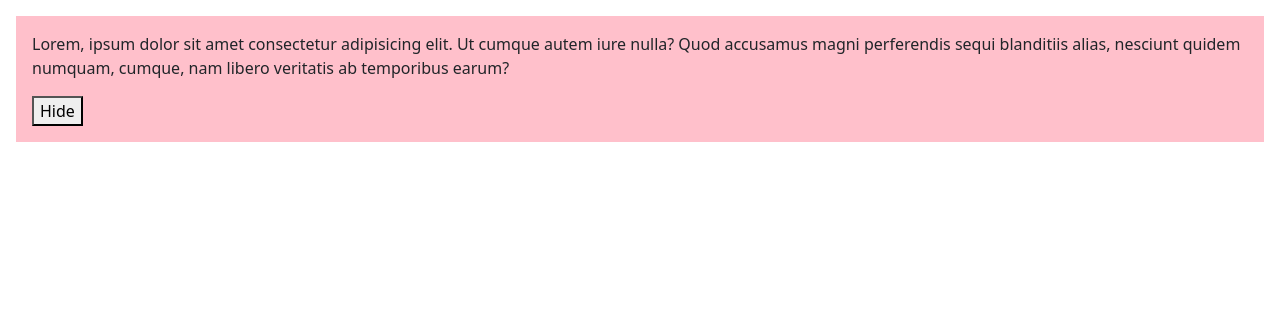
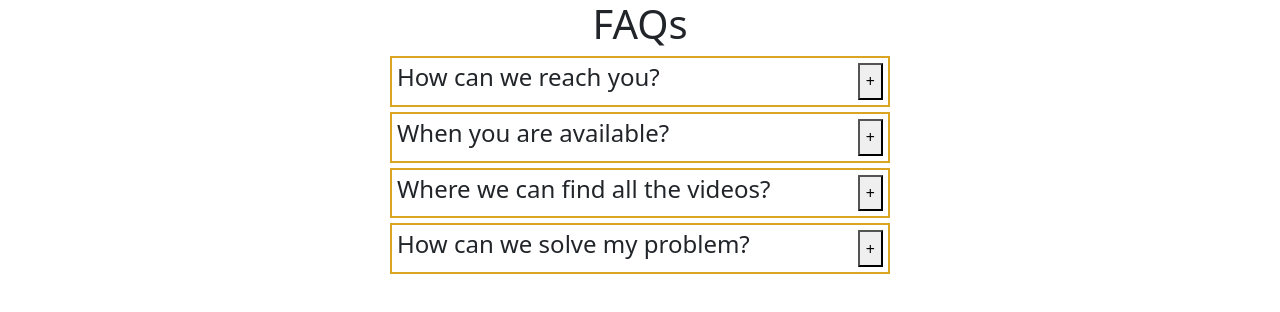
Before and after one commit to webfaisalbd/react-basics-ai, a React (Create React App) app: page / in a window 1280 px wide. Shown: the top 312 px of the page. Built offline with nearby package versions, Linux system fonts and the light colour scheme.

Commit message:
FAQ ADDED

```diff
--- a/src/App.js
+++ b/src/App.js
@@ -1,11 +1,11 @@
 import React from 'react'
-import Toogle2 from './Toogle/Toogle2'
+import Faqs from './faqs/Faqs'
 
 
 const App = () => {
   return (
     <>
-      <Toogle2 />
+      <Faqs />
     </>
   )
 }
--- /dev/null
+++ b/src/faqs/Faq.js
@@ -0,0 +1,21 @@
+import React, { useState } from 'react'
+
+const Faq = ({ id, title, desc }) => {
+    // const { id, title, desc } = props.faq;
+
+    const [toggle, setToggle] = useState(false);
+
+    return (
+        <>
+            <article style={{ border: "2px solid goldenrod", margin: "5px auto", padding: "5px", width: "500px" }}>
+                <div style={{ display: 'flex', justifyContent: 'space-between' }}>
+                    <h4>{title}</h4>
+                    <button onClick={() => setToggle(!toggle)}>{toggle ? "-" : "+"}</button>
+                </div>
+                {toggle && <p style={{background: "orange", padding: '15px'}}>{desc}</p>}
+            </article>
+        </>
+    )
+}
+
+export default Faq
--- /dev/null
+++ b/src/faqs/Faqs.js
@@ -0,0 +1,21 @@
+import React, { useState } from 'react'
+import Faq from './Faq';
+
+import { faqsData } from './mydata'
+
+const Faqs = () => {
+    const [faqs, setFaqs] = useState(faqsData);
+    return (
+
+        <main>
+            <section>
+                <h1 style={{textAlign: "center"}}>FAQs</h1>
+                {faqs.map((faq)=> (
+                    <Faq {...faq} key={faq.id} />
+                ) )}
+            </section>
+        </main>
+    )
+}
+
+export default Faqs
--- /dev/null
+++ b/src/faqs/mydata.js
@@ -0,0 +1,20 @@
+export const faqsData = [{
+    id: 1,
+    title: "How can we reach you?",
+    desc: "Lorem ipsum dolor, sit amet consectetur adipisicing elit. Culpa consectetur vitae ipsum voluptas optio quasi rem quidem, maxime vel recusandae."
+},
+{
+    id: 2,
+    title: "When you are available?",
+    desc: "Lorem ipsum dolor, sit amet consectetur adipisicing elit. Culpa consectetur vitae ipsum voluptas optio quasi rem quidem, maxime vel recusandae."
+},
+{
+    id: 3,
+    title: "Where we can find all the videos?",
+    desc: "Lorem ipsum dolor, sit amet consectetur adipisicing elit. Culpa consectetur vitae ipsum voluptas optio quasi rem quidem, maxime vel recusandae."
+},
+{
+    id: 4,
+    title: "How can we solve my problem?",
+    desc: "Lorem ipsum dolor, sit amet consectetur adipisicing elit. Culpa consectetur vitae ipsum voluptas optio quasi rem quidem, maxime vel recusandae."
+}];
```
